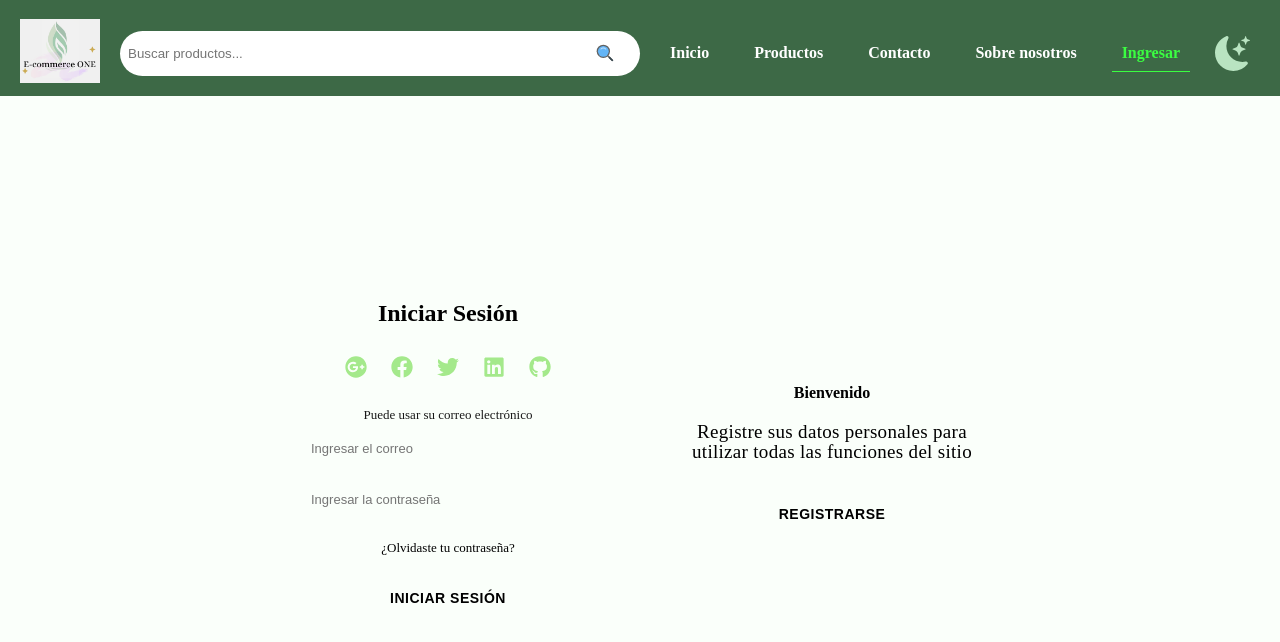
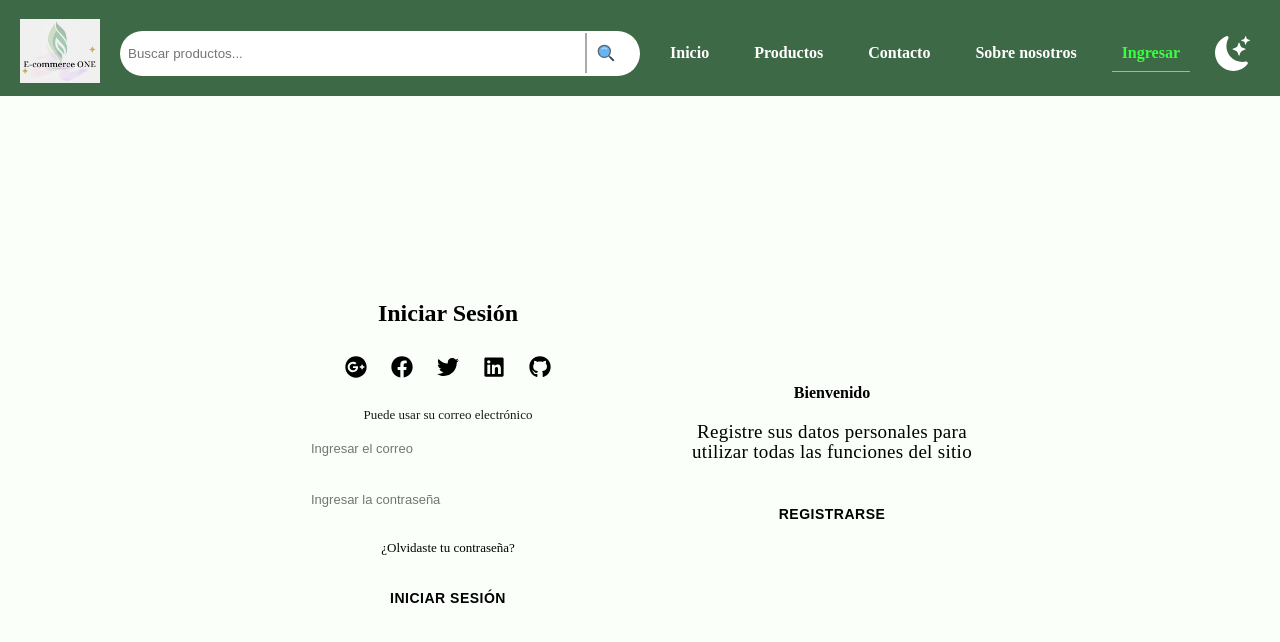
Before and after one commit to GuillermoJCV/E-Commerce-Project-ONE, a React (Vite) app: page /login in a window 1280 px wide. Shown: the top 642 px of the page. Built offline with nearby package versions, Linux system fonts and the light colour scheme.

Commit message:
CCambio de nombres de variables

```diff
--- a/src/styles/contactsPage.css
+++ b/src/styles/contactsPage.css
@@ -42,13 +42,13 @@
 	min-width: 100%;
 	width: clamp(10rem, 25vw, 15rem);
 	padding: 0.5rem;
-	border-top: 5px solid var(--quaternary-color);
-	box-shadow: 2px 2px 3px var(--tr-tertiary-color);
+	border-top: 5px solid var(--rd-secondary-color);
+	box-shadow: 2px 2px 3px var(--first-shadow-color);
 	font-family: Poppins;
-	background: var(--senary-color);
+	background: var(--st-neutral-color);
 }
 .ContactsPage__contacts__card:hover {
-	background-color: var(--primary-color);
+	background-color: var(--st-secondary-color);
 	scale: 1.05;
 	filter: brightness(1.2);
 }
--- a/src/styles/header.css
+++ b/src/styles/header.css
@@ -8,7 +8,7 @@
   align-items: center;
   padding: 20px 20px 10px;
   background: var(--header-bg-color);
-  color: var(--primary-color);
+  color: var(--st-neutral-color);
   font-weight: bold;
   width: 100%;
   height: var(--header-height);
@@ -23,8 +23,8 @@
 
 /* *Estiliza navlinks */
 .active {
-  color: #35F33B !important;
-  border-bottom: 1px solid #35F33B !important;
+  color: var(--rd-secondary-color) !important;
+  border-bottom: 1px solid var(--rd-secondary-color);
   filter: brightness(1.1);
 }
 
@@ -37,15 +37,15 @@
 
 .search input[type="text"] {
   padding: 8px;
-  border: 2px solid var(--fourth-color);
   border-radius: 5em;
+  border: none;
   width: 100%;
   box-sizing: border-box;
   height: 45px;
 }
 .search input[type="text"]:focus {
   outline: none;
-  border: 2px solid var(--fifth-color);
+  border: 2px solid var(--rd-secondary-color);
 }
 
 
@@ -60,7 +60,7 @@
   display: flex;
   justify-content: center;
   align-items: center;
-  border-left: 2px solid var(--fourth-color);
+  border-left: 2px solid var(--border-color);
   border-top: none;
   border-right: none;
   border-bottom: none;
@@ -96,11 +96,12 @@
   font-size: 16px;
 }
 .nav ul li a:hover {
-  color: var(--senary-color);
+  color: var(--rd-secondary-color);
   font-size: 16px;
-  background: #A4C75D;
+  background: var(--st-secondary-color);
   scale: 1.05;
-	filter: brightness(1.1);
+	filter: brightness(1.4);
+  border-radius: 10px;
 }
 
 /* *theme  */
@@ -124,11 +125,11 @@
   position: absolute;
   top: 50px;
   right: 10px;
-  background: var(--mainly-color);
+  /*background: var(--mainly-color);*/
   padding: 10px;
   box-sizing: border-box;
   border-radius: 10px;
-  box-shadow: 5px 5px 10px var(--first-shadow-color);
+  box-shadow: 5px 5px 10px var(--second-shadow-color);
   margin-top: 35px;
   display: none;
 }
@@ -146,14 +147,14 @@
 }
 .login-menu ul li a {
   border: none;
-  color: var(--main-txt);
+  color: var(--st-neutral-color);
   text-decoration: none;
   transition: color 0.3s, font-size 0.3s;
   padding: 10px;
   font-size: 16px;
 }
 .login-menu ul li a:hover {
-  background: var(--secondary-color);
+  background: var(--st-secondary-color);
   border-radius: 10px;
 }
 
@@ -168,15 +169,16 @@
   .nav ul {
     display: none;
   }
+  /* *** Revisar no esta en uso *** */
   .tablet-nav {
     position: absolute;
     top: 50px;
     right: 10px;
-    background: var(--mainly-color);
+    background: var(--rd-secondary-color);
     padding: 10px;
     box-sizing: border-box;
     border-radius: 10px;
-    box-shadow: 5px 5px 10px var(--second-shadow-color);
+    box-shadow: 5px 5px 10px var(--first-shadow-color);
     margin-top: 40px;
     display: none;
   }
@@ -194,11 +196,11 @@
   }
   .tablet-nav ul li a {
     border: none;
-    color: var(--main-txt);
+    color: var(--st-neutral-color);
     transition: color 0.3s;
   }
   .tablet-nav ul li a:hover {
-    background: var(--secondary-color);
+    background: var(--st-secondary-color);
   }
 
   /* *** login-menu *** */
@@ -214,7 +216,7 @@
     padding: 10px;
     box-sizing: border-box;
     border-radius: 10px;
-    box-shadow: 5px 5px 10px var(--first-shadow-color);
+    box-shadow: 5px 5px 10px var(--second-shadow-color);
     margin-top: 170px;
     display: none;
   }
--- a/src/styles/root.css
+++ b/src/styles/root.css
@@ -28,26 +28,33 @@ body::before {
 
 @media (prefers-color-scheme: light) {
 	:root {
+		--bg-color: #fafffa;
+		--header-bg-color: #3D6946;
+		--st-neutral-color: #FFFFFF;
+		/*--nd-neutral-color: #303030;*/
+		--st-secondary-color: #B9E4C1;
+		/*--nd-secondary-color: #A4E98B;*/
+		--rd-secondary-color: #35F33B;
+		/*--th-secondary-color: #68DA3E;*/
+		--border-color: #AAAAAA;
+		--transparent: rgba(242, 116, 116, 0);
+		--first-shadow-color: rgba(0, 0, 0, 0.4);
+		--second-shadow-color: rgba(0, 0, 0, 0.5);
+
+
+		/*
+		--quintuary-color: #FFFFFF;
+		--text-a-color: #303030;
+
 		--primary-color: #B9E4C1;
+		--secondary-color: #A4E98B;
+		--tertiary-color: #35F33B;
 		--quaternary-color: #68DA3E;
-		--senary-color: #FFFFFF;
 
-		--transparent: rgba(242, 116, 116, 0);
 		--tr-secondary-color: rgba(0, 0, 0, 0.5);
 		--tr-tertiary-color: rgba(0, 0, 0, 0.4);
 
-		--header-bg-color: #3D6946;
-		--bg-color: #fafffa;
-
-
-
-		--secondary-color: #A4E98B;
-		--tertiary-color: #86E165;
-
-		--quinary-color: #53AE32;
-
-		--border-color: #AAAAAA;
-		--text-a-color: #303030;
+		*/
 
 
 
```
